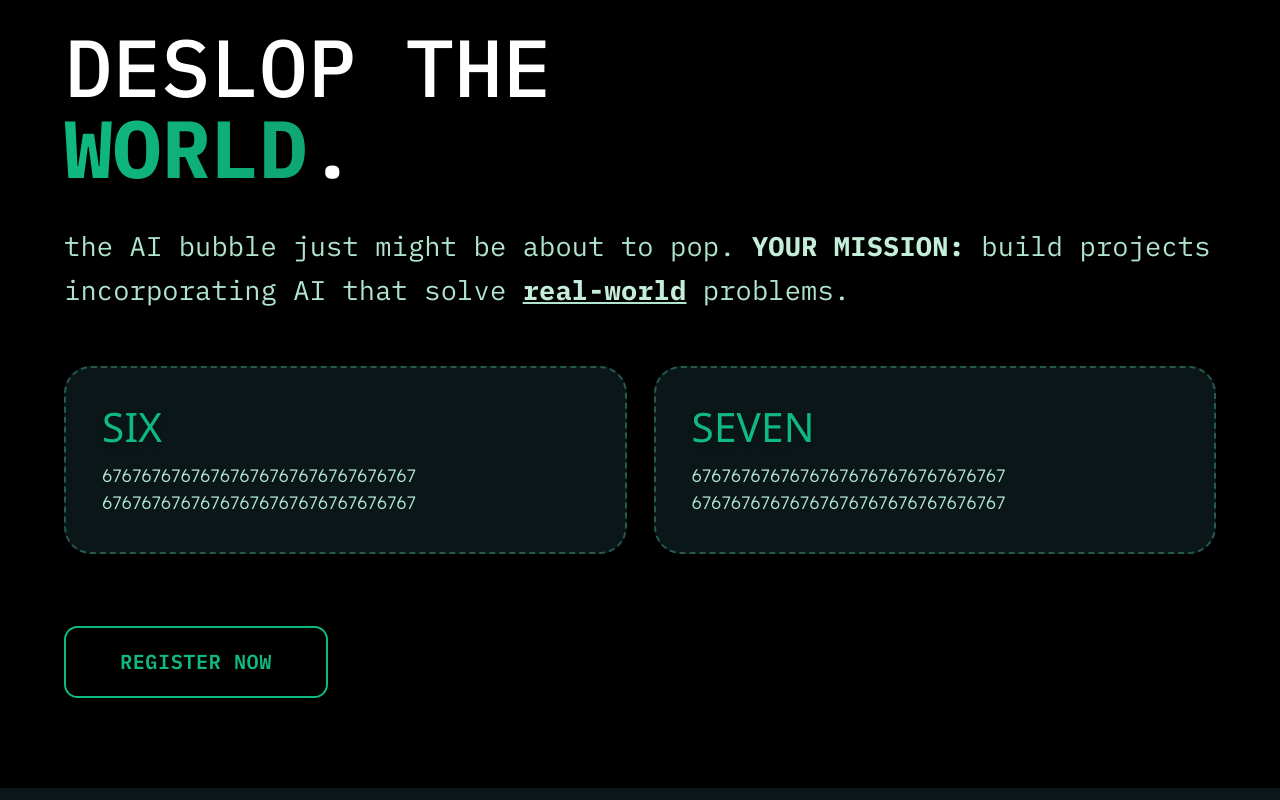
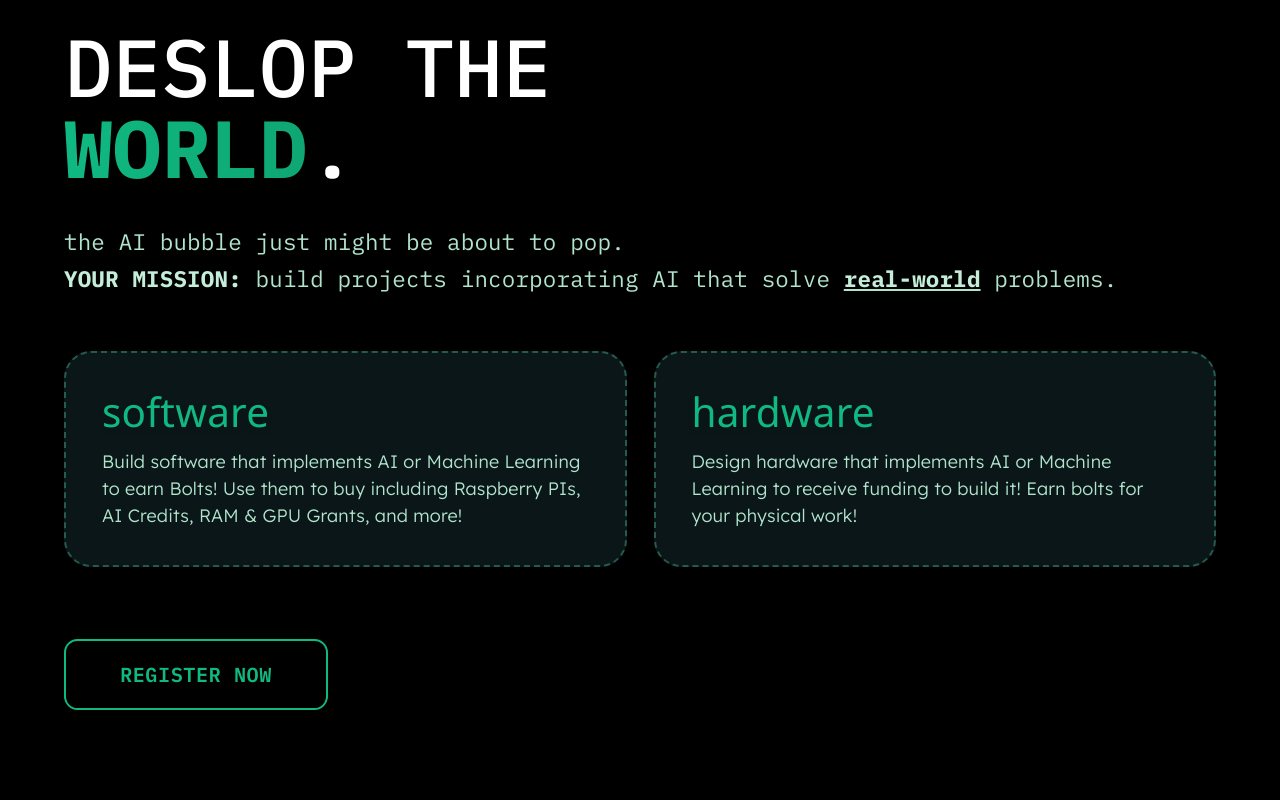
Before and after one commit to TechDudie/hackanomous, a Svelte app: page / in a window 1280 px wide. Shown: the part 864-1664 px from the top of the page. Built offline with nearby package versions, Linux system fonts and the light colour scheme; a web font is replaced by a local one.

Commit message:
fix: update 2nd viewport text

```diff
--- a/src/App.svelte
+++ b/src/App.svelte
@@ -81,15 +81,15 @@
                     <h2 class="font-mono font-medium text-5xl md:text-7xl text-(--text)">
                         DESLOP THE <br><span class="font-mono font-bold inline-block bg-clip-text text-transparent" style="background-image: linear-gradient(90deg, var(--accent) 0%, color-mix(in srgb, var(--accent) 90%, transparent) 100%);">WORLD</span>.
                     </h2>
-                    <p class="font-mono font-normal text-xl md:text-2xl leading-relaxed text-(--text-h)">the AI bubble just might be about to pop. <span class="font-bold text-(--text-l)">YOUR MISSION:</span> build projects incorporating AI that solve <u><span class="font-bold text-(--text-l)">real-world</span></u> problems.</p>
+                    <p class="font-mono font-normal text-lg md:text-xl leading-relaxed text-(--text-h)">the AI bubble just might be about to pop.<br><span class="font-bold text-(--text-l)">YOUR MISSION:</span> build projects incorporating AI that solve <u><span class="font-bold text-(--text-l)">real-world</span></u> problems.</p>
                     <div class="grid grid-cols-1 sm:grid-cols-2 gap-6 pt-4">
                         <div class="border-2 border-dashed border-(--code-bg) p-8 rounded-3xl bg-(--bg) hover:border-(--accent) transition-colors duration-300 group cursor-default">
-                            <h4 class="font-heading text-4xl text-(--accent) mb-3 group-hover:scale-105 transition-transform origin-left drop-shadow-md">SIX</h4>
-                            <p class="font-content text-base font-light text-(--text-h)">67676767676767676767676767676767 67676767676767676767676767676767</p>
+                            <h4 class="font-heading text-4xl text-(--accent) mb-3 group-hover:scale-105 transition-transform origin-left drop-shadow-md">software</h4>
+                            <p class="font-content text-base font-light text-(--text-h)">Build software that implements AI or Machine Learning to earn Bolts! Use them to buy including Raspberry PIs, AI Credits, RAM & GPU Grants, and more!</p>
                         </div>
                         <div class="border-2 border-dashed border-(--code-bg) p-8 rounded-3xl bg-(--bg) hover:border-(--accent) transition-colors duration-300 group cursor-default">
-                            <h4 class="font-heading text-4xl text-(--accent) mb-3 group-hover:scale-105 transition-transform origin-left drop-shadow-md">SEVEN</h4>
-                            <p class="font-content text-base font-light text-(--text-h)">67676767676767676767676767676767 67676767676767676767676767676767</p>
+                            <h4 class="font-heading text-4xl text-(--accent) mb-3 group-hover:scale-105 transition-transform origin-left drop-shadow-md">hardware</h4>
+                            <p class="font-content text-base font-light text-(--text-h)">Design hardware that implements AI or Machine Learning to receive funding to build it! Earn bolts for your physical work!</p>
                         </div>
                     </div>
 
```
